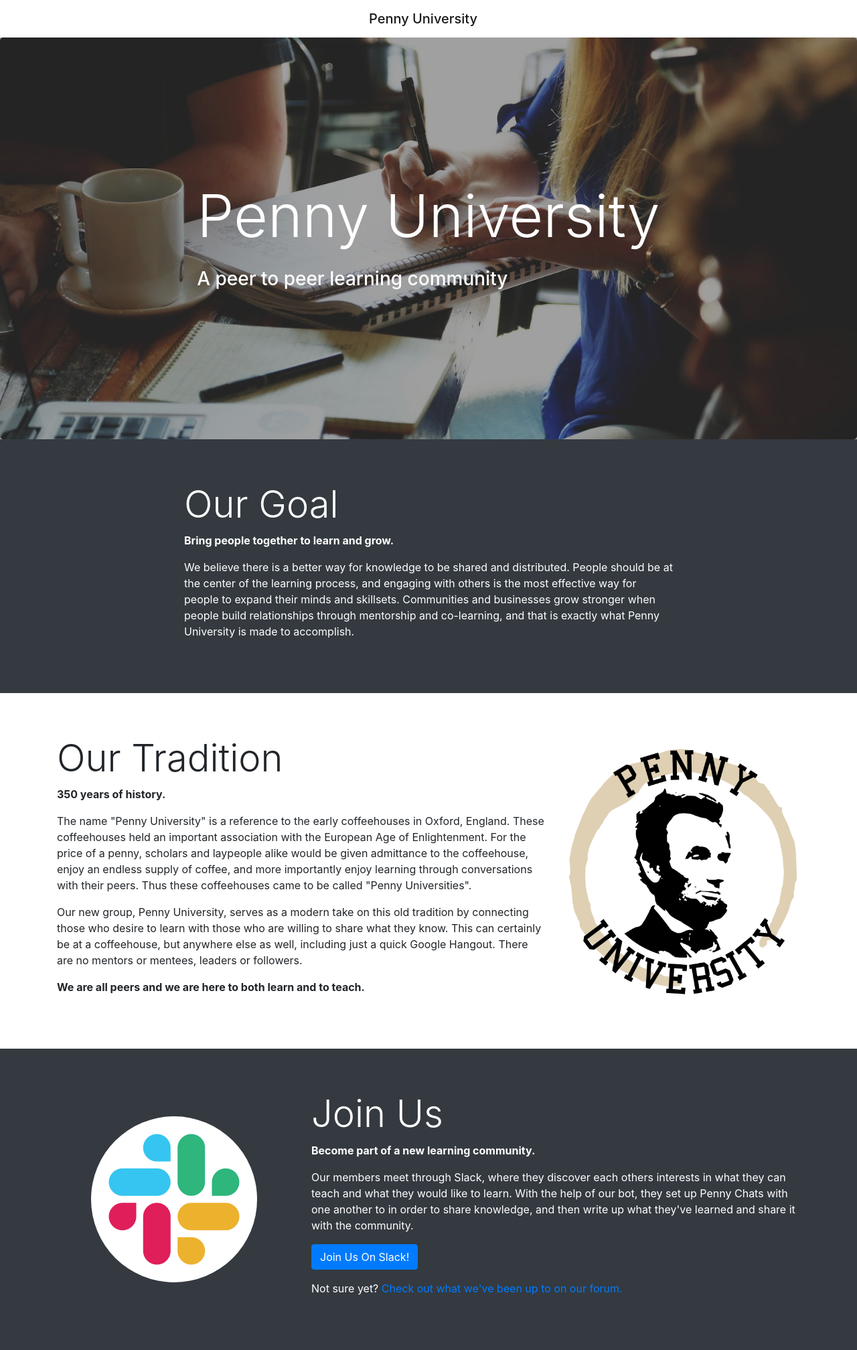
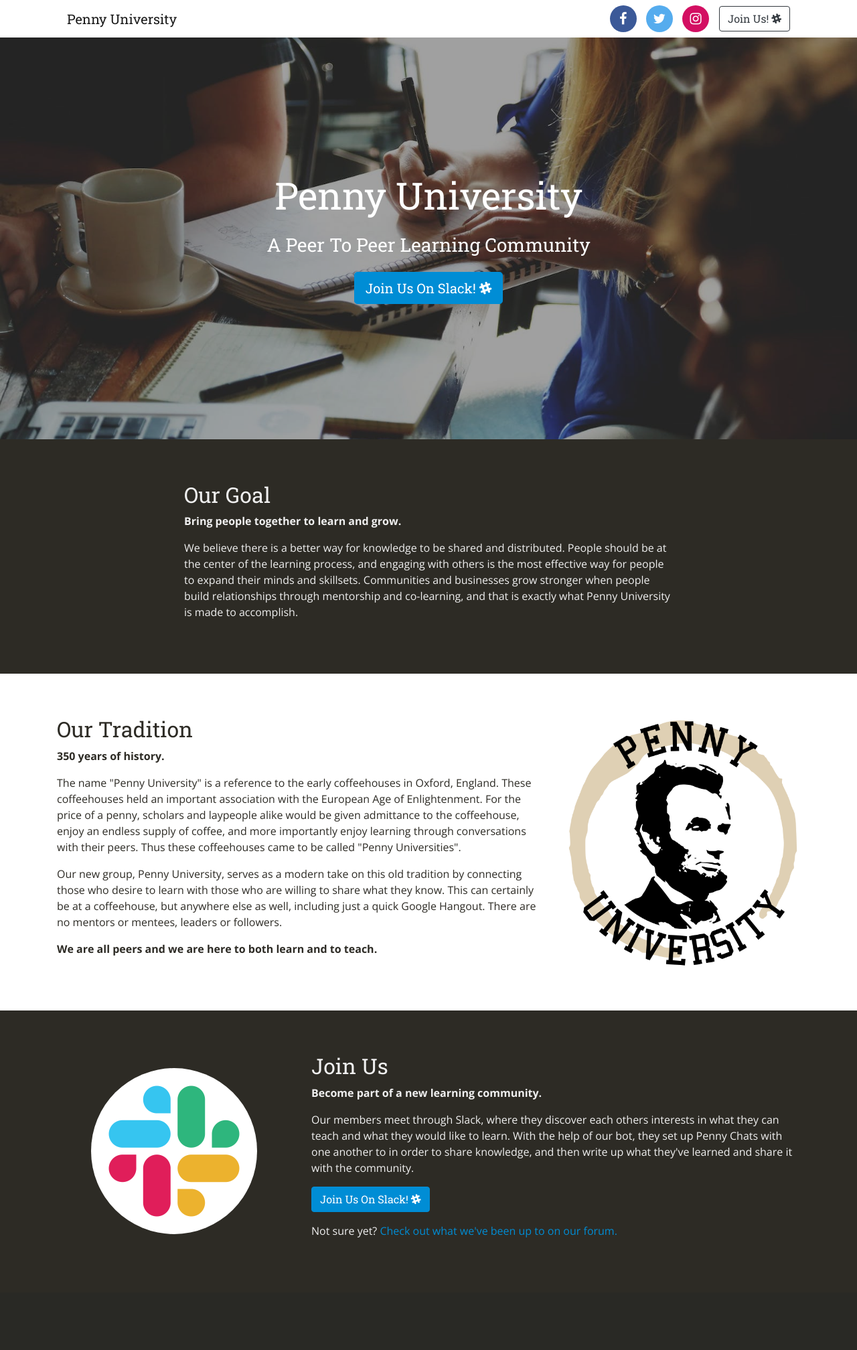
Before and after one commit to penny-university/penny_university, a Django app: page / in a window 1280 px wide. Shown: the whole page at 67% size. After the commit the page ends 1848 px from the top, so only its background shows below. Run offline with Django 3.2, Linux system fonts and the light colour scheme; some libraries are stand-ins or nearby versions.

Commit message:
Landing page update alt (#26)
* Modified landing page per Ammi's suggestions.

* added twitter link

* Alternative landing page styling

* Landing page alternative styling

```diff
--- a/penny_u_django/home/forms.py
+++ b/penny_u_django/home/forms.py
@@ -8,7 +8,7 @@
         help_text="We'll never share your email with anyone else."
     )
     how_did_you_find_us = forms.CharField(
-        label="How'd You Find Us?",
+        label="How'd You Find Us? (Optional)",
         widget=forms.TextInput(attrs={"class": "form-control"}),
         required=False
     )
--- /dev/null
+++ b/penny_u_django/home/static/home/style.css
@@ -0,0 +1,85 @@
+@import url('https://fonts.googleapis.com/css?family=Open+Sans:400,700|Roboto+Slab:400&display=swap');
+
+
+body {
+    color: #2D2B25;
+    font-family: 'Open Sans', sans-serif;
+}
+
+
+h1, h2, h3, .navbar-brand {
+    font-family: 'Roboto Slab', serif;
+    text-transform: capitalize;
+}
+
+.btn {
+    font-family: 'Roboto Slab', serif;
+}
+
+
+.bg-dark, .navbar-dark {
+    background-color: #2D2B25 !important;
+    color: #F0F0F0;
+}
+
+.navbar-secondary {
+    background-color: #CBBEA5 !important;
+}
+
+.btn-secondary {
+    background-color: #CBBEA5;
+}
+
+#nav-join-btn {
+    margin-left: 10px;
+}
+
+a {
+    color: #008DD5;
+}
+
+.btn-primary {
+    background-color: #008DD5;
+    border-color: #008DD5;
+}
+
+.btn-danger {
+    background-color: #F0544F;
+    border-color: #F0544F;
+}
+
+/* Style all font awesome icons */
+a.fa {
+    padding: 10px;
+    font-size: 20px !important;
+    text-align: center;
+    text-decoration: none;
+    border-radius: 50%;
+    width: 40px;
+    height: 40px;
+    margin: 0 5px;
+}
+
+/* Add a hover effect if you want */
+a.fa:hover {
+    color: white;
+    opacity: 0.7;
+    text-decoration: none;
+}
+
+
+/* Set a specific color for each brand */
+.fa-facebook {
+  background: #3B5998;
+  color: white;
+}
+
+.fa-instagram {
+  background: #D30F62;
+  color: white;
+}
+
+.fa-twitter {
+  background: #55ACEE;
+  color: white;
+}
--- a/penny_u_django/home/templates/home/base.html
+++ b/penny_u_django/home/templates/home/base.html
@@ -6,11 +6,20 @@
     <!-- Required meta tags -->
     <meta charset="utf-8">
     <meta name="viewport" content="width=device-width, initial-scale=1, shrink-to-fit=no">
+    <meta name="description"
+          content="Penny University is a peer learning group with the goal of connecting people in order to share knowledge. Together, we learn!">
 
     <!-- Bootstrap CSS -->
     <link rel="stylesheet" href="https://stackpath.bootstrapcdn.com/bootstrap/4.3.1/css/bootstrap.min.css"
           integrity="sha384-ggOyR0iXCbMQv3Xipma34MD+dH/1fQ784/j6cY/iJTQUOhcWr7x9JvoRxT2MZw1T" crossorigin="anonymous">
 
+    {% load static %}
+    <link rel="stylesheet" type="text/css" href="{% static 'home/style.css' %}">
+    <link rel="shortcut icon" type="image/x-icon" href="{% static 'home/favicon.ico' %}">
+    <link rel="icon" type="image/x-icon" href="{% static 'home/favicon.ico' %}">
+
+    <!-- Add icon library -->
+    <link rel="stylesheet" href="https://cdnjs.cloudflare.com/ajax/libs/font-awesome/4.7.0/css/font-awesome.min.css">
 
     <style>
         html, body {
@@ -44,6 +53,7 @@
         }
     </style>
 
+    <title>Penny University</title>
     <script async src="https://www.googletagmanager.com/gtag/js?id=G-371T9B5LM2"></script>
     <script>
       window.dataLayer = window.dataLayer || [];
@@ -52,8 +62,6 @@
 
       gtag('config', 'G-371T9B5LM2');
     </script>
-
-    <title>Penny Universty</title>
 </head>
 
 <body>
--- a/penny_u_django/home/templates/home/index.html
+++ b/penny_u_django/home/templates/home/index.html
@@ -3,28 +3,46 @@
 
 {% block content %}
 
-    <nav class="navbar navbar-light">
-        <div class="m-auto d-flex justify-content-center">
-            <span class="navbar-brand mb-0 h1">Penny University</span>
+    <nav class="navbar navbar-light row">
+        <div class="container">
+            <div class="col-md-6 d-flex justify-content-center justify-content-md-start">
+                <span class="navbar-brand mb-0 mr-0 h1">Penny University</span>
+            </div>
+            <div class="col-md-6 d-flex align-items-center justify-content-center justify-content-md-end">
+                <div>
+                    <a href="https://www.facebook.com/officialpennyu" class="fa fa-facebook"></a>
+                    <a href="https://twitter.com/officialpennyu" class="fa fa-twitter"></a>
+                    <a href="https://www.instagram.com/officialpennyu" class="fa fa-instagram"></a>
+                </div>
+                <button id="nav-join-btn" type="button" class="btn btn-outline-dark" data-toggle="modal"
+                        data-target="#formModal">
+                    Join Us! <i class="fa fa-slack"></i>
+                </button>
+            </div>
         </div>
     </nav>
 
     <div class="position-relative">
         <div class="overlay"></div>
-        <div class="jumbotron mb-0 bg-image text-white d-flex align-items-center justify-content-center">
-            <div class="overlay-text">
-                <h1 class="display-2">Penny University</h1>
+        <div class="bg-image text-white text-center d-flex align-items-center">
+            <div class="overlay-text container">
+                <h1 class="display-4">Penny University</h1>
                 <h3 class="mt-4">A peer to peer learning community</h3>
+                <div class="mt-4">
+                    <button type="button" class="btn btn-lg btn-primary" data-toggle="modal" data-target="#formModal">
+                        Join Us On Slack! <i class="fa fa-slack"></i>
+                    </button>
+                </div>
             </div>
         </div>
     </div>
 
-    <div class="jumbotron jumbotron-fluid bg-dark text-white mb-0">
+    <div class="jumbotron jumbotron-fluid bg-dark mb-0">
         <div class="container">
             <div class="row">
                 <div class="col-md-2"></div>
                 <div class="col-md-8">
-                    <h3 class="display-4 align-self-left">Our Goal</h3>
+                    <h2>Our Goal</h2>
                     <p><strong>Bring people together to learn and grow.</strong></p>
                     <p>
                         We believe there is a better way for knowledge to be shared and distributed.
@@ -45,7 +63,7 @@
         <div class="container">
             <div class="row">
                 <div class="col-md-8">
-                    <h3 class="display-4">Our Tradition</h3>
+                    <h2>Our Tradition</h2>
                     <p><strong>350 years of history.</strong></p>
                     <p>
                         The name "Penny University" is a reference to the early coffeehouses in Oxford, England.
@@ -71,7 +89,7 @@
         </div>
     </div>
 
-    <div class="jumbotron jumbotron-fluid bg-dark text-white mb-0">
+    <div class="jumbotron jumbotron-fluid bg-dark mb-0">
         <div class="container">
             <div class="row">
                 <div class="col-md-4 d-flex justify-content-center align-items-center">
@@ -81,7 +99,7 @@
                     </div>
                 </div>
                 <div class="col-md-8">
-                    <h3 class="display-4">Join Us</h3>
+                    <h2>Join Us</h2>
                     <p><strong>Become part of a new learning community.</strong></p>
                     <p>
                         Our members meet through Slack, where they discover each others interests in what they
@@ -90,7 +108,7 @@
                         they've learned and share it with the community.
                     </p>
                     <button type="button" class="btn btn-primary" data-toggle="modal" data-target="#formModal">
-                        Join Us On Slack!
+                        Join Us On Slack! <i class="fa fa-slack"></i>
                     </button>
                     <div class="mt-3">
                         <p>Not sure yet?
```
Also changed, not shown: penny_u_django/home/static/home/favicon.ico (added).
